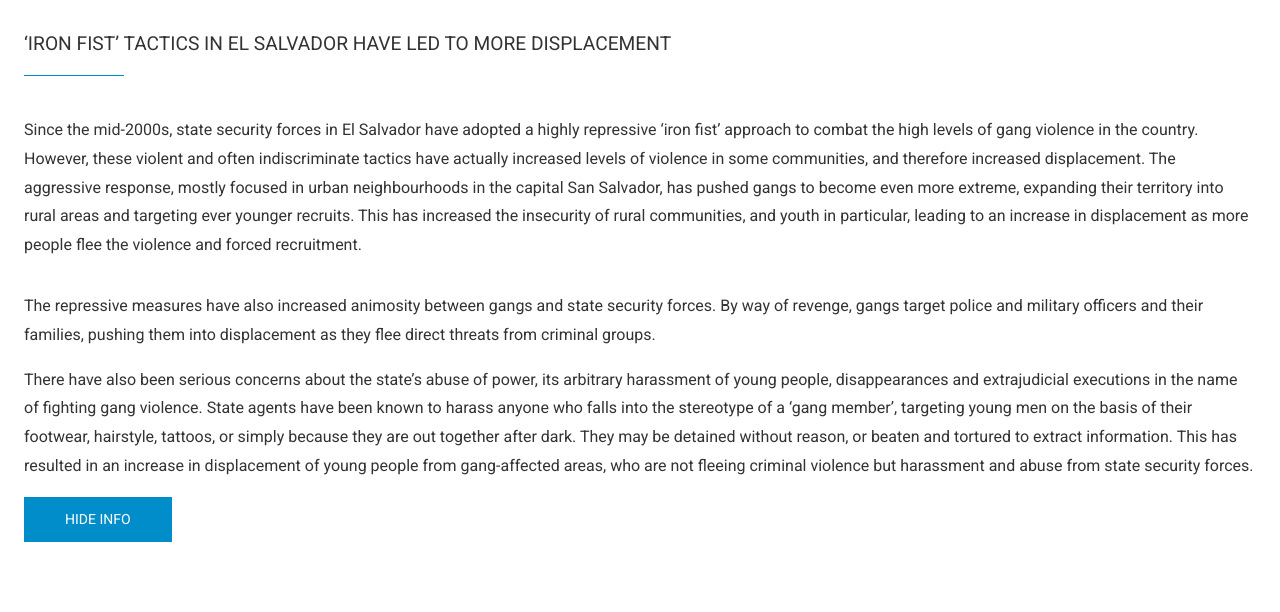
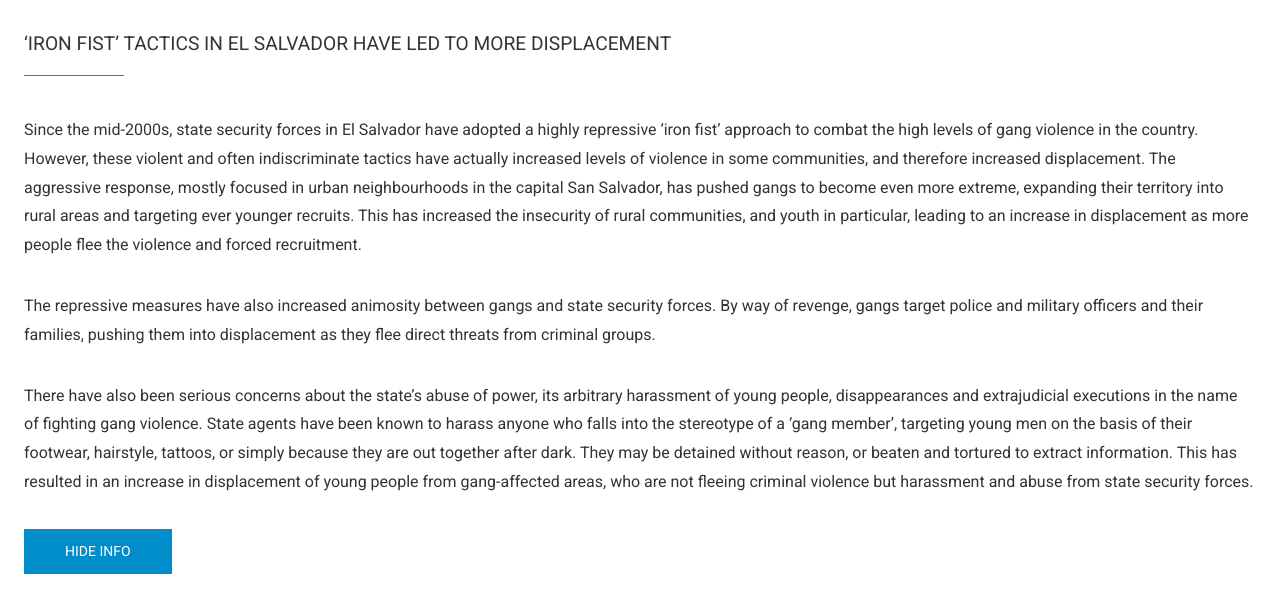
Before and after one commit to ToggleTestTask/ToggleTestTask.github.io, a plain HTML site: page toggle-2/index.html in a window 1280 px wide. Both pictures are taken after a click on the button "READ ABOUT HOW ”IRON FIST” TACTICS CAUSE MORE DISPLACEMENT". Drawn offline with nearby package versions, Linux system fonts and the light colour scheme; a web font is replaced by a local one.

Commit message:
Update index.html

```diff
--- a/toggle-2/index.html
+++ b/toggle-2/index.html
@@ -15,8 +15,12 @@
             <h4>‘Iron fist’ tactics in El Salvador have led to more displacement</h4>  <div class="underline wow slideInLeft animated" style="visibility: visible;"></div>
             <p class="pb-3">
                 Since the mid-2000s, state security forces in El Salvador have adopted a highly repressive ‘iron fist’ approach to combat the high levels of gang violence in the country. However, these violent and often indiscriminate tactics have actually increased levels of violence in some communities, and therefore increased displacement. The aggressive response, mostly focused in urban neighbourhoods in the capital San Salvador, has pushed gangs to become even more extreme, expanding their territory into rural areas and targeting ever younger recruits. This has increased the insecurity of rural communities, and youth in particular, leading to an increase in displacement as more people flee the violence and forced recruitment.
-               </p><p>The repressive measures have also increased animosity between gangs and state security forces. By way of revenge, gangs target police and military officers and their families, pushing them into displacement as they flee direct threats from criminal groups.
-            </p><p>There have also been serious concerns about the state’s abuse of power, its arbitrary harassment of young people, disappearances and extrajudicial executions in the name of fighting gang violence. State agents have been known to harass anyone who falls into the stereotype of a ‘gang member’, targeting young men on the basis of their footwear, hairstyle, tattoos, or simply because they are out together after dark. They may be detained without reason, or beaten and tortured to extract information. This has resulted in an increase in displacement of young people from gang-affected areas, who are not fleeing criminal violence but harassment and abuse from state security forces.
+            </p>
+            <p class="pb-3">
+                The repressive measures have also increased animosity between gangs and state security forces. By way of revenge, gangs target police and military officers and their families, pushing them into displacement as they flee direct threats from criminal groups.
+            </p>
+            <p class="pb-3">
+                There have also been serious concerns about the state’s abuse of power, its arbitrary harassment of young people, disappearances and extrajudicial executions in the name of fighting gang violence. State agents have been known to harass anyone who falls into the stereotype of a ‘gang member’, targeting young men on the basis of their footwear, hairstyle, tattoos, or simply because they are out together after dark. They may be detained without reason, or beaten and tortured to extract information. This has resulted in an increase in displacement of young people from gang-affected areas, who are not fleeing criminal violence but harassment and abuse from state security forces.
             </p>
         </div>
         <a class="btn btn-primary btn-toggle"
```
